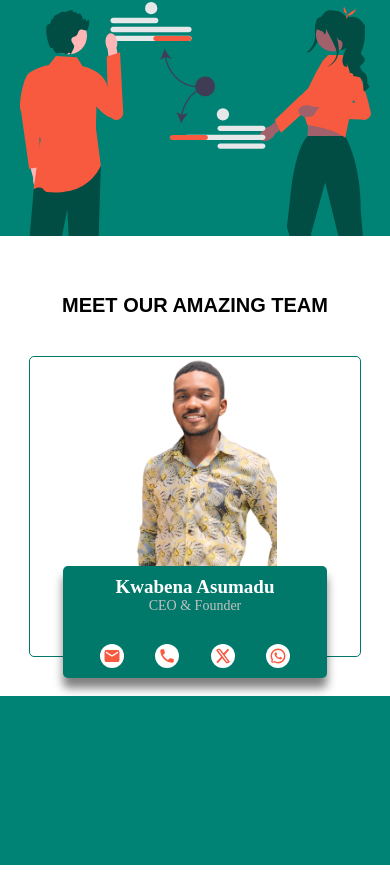
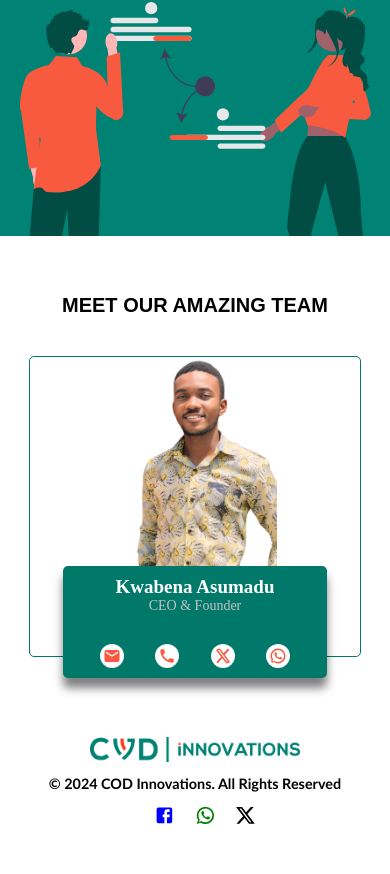
Before and after one commit to codinnovation/official-website, a Next.js app: page /team in a window 390 px wide. Shown: the part 356-1230 px from the top of the page. Built offline with nearby package versions, Linux system fonts and the light colour scheme.

Commit message:
added footer an feedback

```diff
--- a/src/pages/footer/index.js
+++ b/src/pages/footer/index.js
@@ -1,24 +1,58 @@
 import React from "react";
-import styles from '../../styles/footer.module.css'
-import FmdGoodIcon from "@mui/icons-material/FmdGood";
-import EmailIcon from "@mui/icons-material/Email";
-import PhoneIcon from "@mui/icons-material/Phone";
-import FacebookIcon from "@mui/icons-material/FacebookOutlined";
-import TwitterIcon from "@mui/icons-material/Twitter";
-import LinkedinIcon from "@mui/icons-material/LinkedIn";
-import InstagramIcon from "@mui/icons-material/Instagram";
-import Link from "next/link";
+import styles from '../../styles/footer.module.css';
+import FacebookIcon from '@mui/icons-material/Facebook';
+import WhatsAppIcon from '@mui/icons-material/WhatsApp';
+import XIcon from '@mui/icons-material/X';
+import { motion } from "framer-motion";
+import Image from "next/image";
+import CODLOGO from '../../../public/logo-w-2.png'
 
-function Index() {
+function Footer() {
   return (
     <>
-      <div className={styles.footerContainer}>
+      <motion.div
+        className={styles.footerContainer}
+        initial={{ opacity: 0, y: 20 }}
+        whileInView={{ opacity: 1, y: 0 }}
+        transition={{ duration: 0.8, ease: "easeInOut" }}
+        viewport={{ once: true, amount: 0.1 }}
+      >
         <div className={styles.footerContent}>
-          <div className={styles.logoContainer}></div>
+          <motion.div
+            className={styles.companyName}
+            initial={{ x: -100, opacity: 0 }}
+            whileInView={{ x: 0, opacity: 1 }}
+            transition={{ delay: 0.5, duration: 0.8, ease: "easeInOut" }}
+            viewport={{ once: true, amount: 0.1 }}
+          >
+            <Image src={CODLOGO} width={900} height={900} alt="cod-logo" />
+          </motion.div>
+
+          <motion.div
+            className={styles.copyright}
+            initial={{ opacity: 0 }}
+            whileInView={{ opacity: 1 }}
+            transition={{ delay: 1, duration: 0.8, ease: "easeInOut" }}
+            viewport={{ once: true, amount: 0.1 }}
+          >
+            <p>© {new Date().getFullYear()} COD Innovations. All Rights Reserved</p>
+          </motion.div>
+
+          <motion.div
+            className={styles.socialMedia}
+            initial={{ opacity: 0, scale: 0.5 }}
+            whileInView={{ opacity: 1, scale: 1 }}
+            transition={{ delay: 1.5, duration: 0.8, ease: "easeInOut" }}
+            viewport={{ once: true, amount: 0.1 }}
+          >
+            <FacebookIcon className={styles.icon} />
+            <WhatsAppIcon className={styles.icon} />
+            <XIcon className={styles.icon} />
+          </motion.div>
         </div>
-      </div>
+      </motion.div>
     </>
   );
 }
 
-export default Index;
+export default Footer;
--- a/src/styles/footer.module.css
+++ b/src/styles/footer.module.css
@@ -1,9 +1,125 @@
 .footerContainer {
-  background-color: var(--top-bar);
-  height: 20vh;
+  margin-top: 10em;
 }
 
 .footerContent {
   width: 70%;
-  margin: 0 auto;
+  margin: 3em auto;
+  display: grid;
+  grid-template-columns: 1fr 1fr 1fr;
 }
+
+.companyName {
+  display: flex;
+  justify-content: flex-start;
+  align-items: center;
+}
+
+.companyName img {
+  width: 50%;
+  height: auto;
+}
+
+.copyright {
+  display: flex;
+  justify-content: center;
+  align-items: center;
+}
+
+.copyright p {
+  font-family: var(--tagline-text-font-family);
+  font-size: 1em;
+  font-weight: 600;
+}
+
+.socialMedia {
+  display: flex;
+  justify-content: flex-end;
+  align-items: center;
+}
+
+.socialMedia .icon {
+  margin-left: 30px;
+  font-size: 1.6em;
+  cursor: pointer;
+}
+
+.socialMedia .icon:nth-child(1) {
+  color: blue;
+}
+
+.socialMedia .icon:nth-child(2) {
+  color: green;
+}
+
+/*======Desktops and Laptops (1024 x 600 -768)========*/
+
+@media (min-width: 1024px) and (max-width: 1024px) and (min-height: 600px) and (max-height: 768px) {
+  .footerContainer {
+    margin-top: 8em;
+  }
+
+  .footerContent {
+    width: 83%;
+  }
+
+  .companyName img {
+    width: 55%;
+    height: auto;
+  }
+
+  .copyright p {
+    font-size: 0.9em;
+    font-weight: 600;
+  }
+
+  .socialMedia .icon {
+    margin-left: 1em;
+    font-size: 1.3em;
+    cursor: pointer;
+  }
+}
+
+/*=======Smartphones (375)==========*/
+@media (min-width: 375px) and (max-width: 767px) {
+  .footerContainer {
+    margin-top: 5em;
+  }
+
+  .footerContent {
+    width: 90%;
+    margin: 3em auto;
+    grid-template-columns: 1fr;
+  }
+
+  .companyName {
+    justify-content: center;
+  }
+
+  .companyName img {
+    width: 60%;
+    height: auto;
+  }
+
+  .copyright {
+    margin-top: 0.8em;
+  }
+
+  .copyright p {
+    font-size: 0.9em;
+  }
+
+  .socialMedia {
+    display: flex;
+    justify-content: center;
+    align-items: center;
+    margin-top: 0.8em;
+  }
+
+  .socialMedia .icon {
+    margin-left: 20px;
+    font-size: 1.3em;
+    cursor: pointer;
+  }
+
+}
```
Also changed, not shown: src/pages/feedback/index.js (+48 -50 lines), src/styles/company-status.module.css (+26 -0 lines), src/styles/feedback.module.css (+166 -37 lines).
